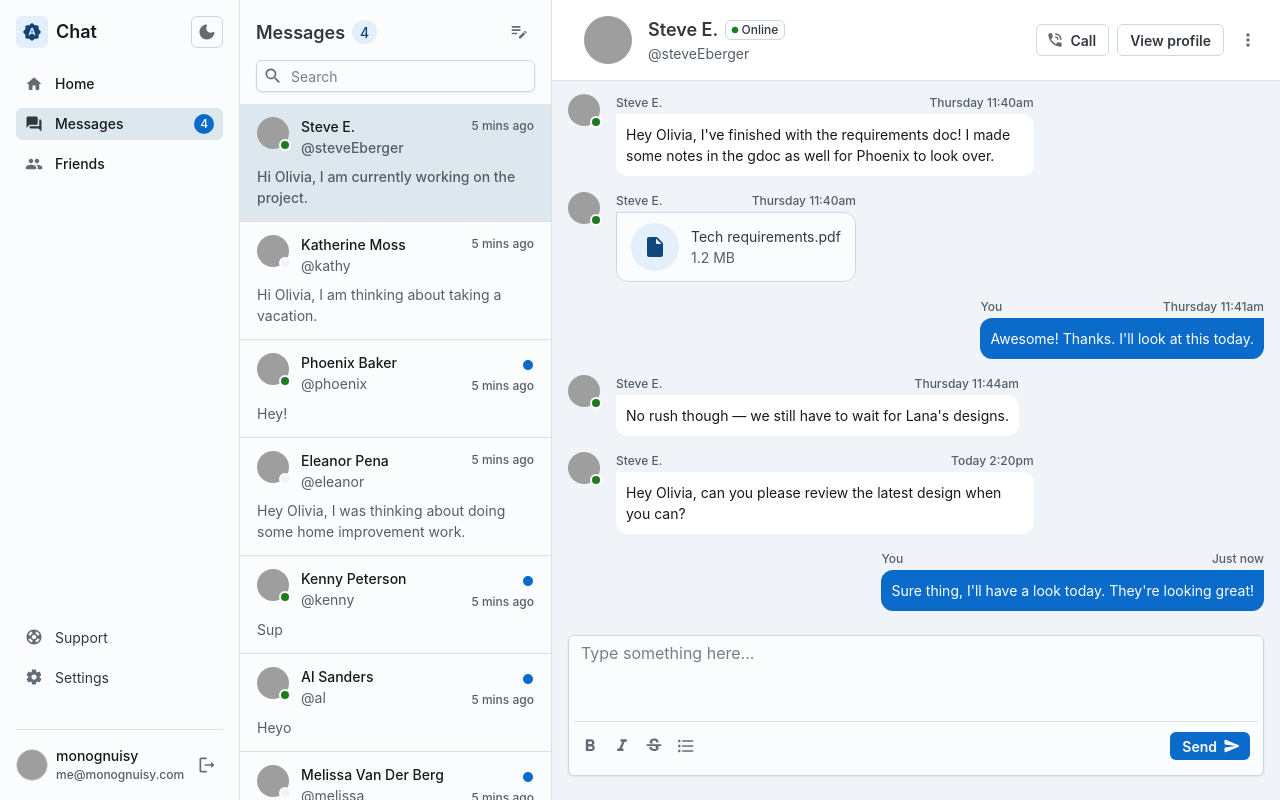
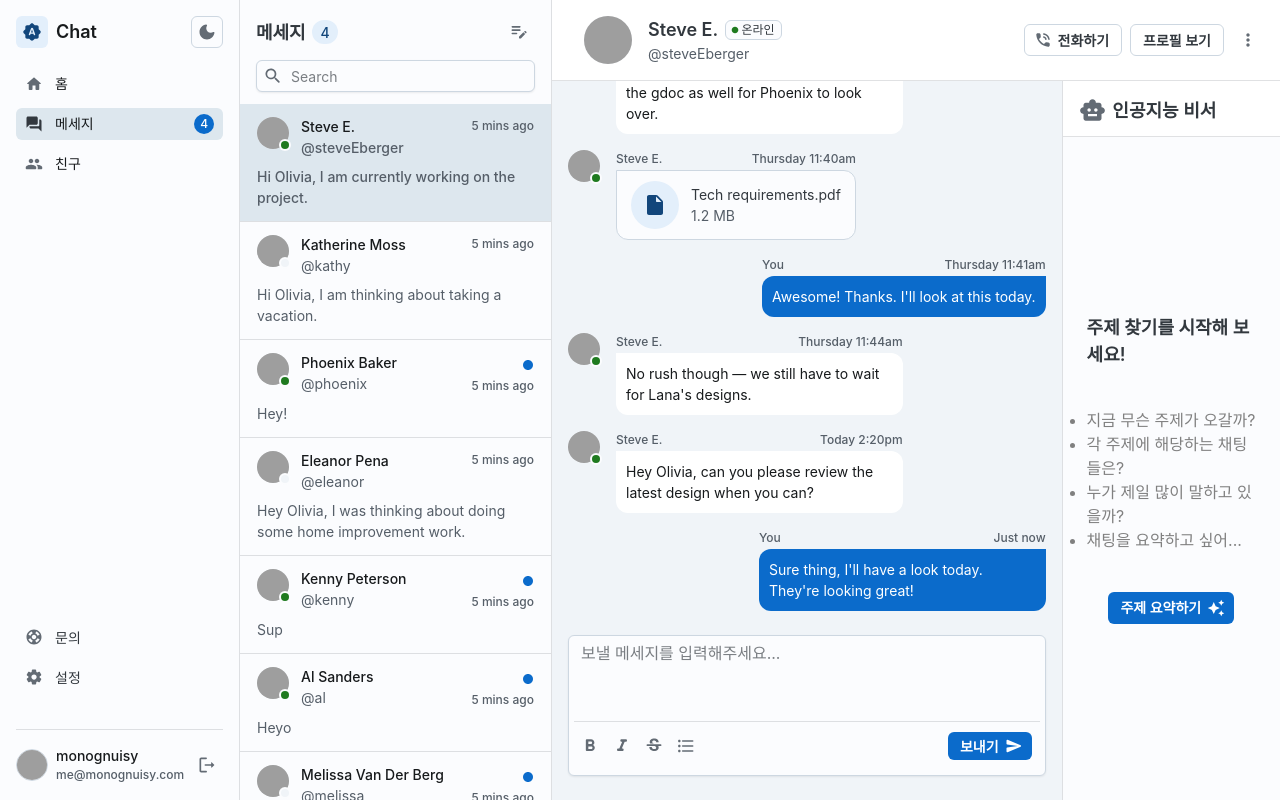
Before and after one commit to categorize-chat/chat-FE, a React (Vite) app: page / in a window 1280 px wide. Built offline with nearby package versions, Linux system fonts and the light colour scheme; grey boxes are pictures that could not be loaded; the HTML template or start-up script is replaced by a standard one.

Commit message:
feat: 주제 찾기 창 레이아웃 구성

```diff
--- /dev/null
+++ b/src/components/AiPannel.tsx
@@ -0,0 +1,79 @@
+import { Box, Button, Sheet, Stack, Typography } from '@mui/joy';
+import SmartToyIcon from '@mui/icons-material/SmartToy';
+import AutoAwesomeIcon from '@mui/icons-material/AutoAwesome';
+
+export default function AiPannel() {
+  return (
+    <Sheet
+      sx={{
+        borderLeft: '1px solid',
+        borderColor: 'divider',
+      }}
+    >
+      <Stack
+        direction="row"
+        spacing={1}
+        alignItems="center"
+        justifyContent="space-between"
+        p={2}
+        pb={1.5}
+        sx={{
+          borderBottom: '1px solid',
+          borderColor: 'divider',
+          backgroundColor: 'background.body',
+        }}
+      >
+        <Typography
+          fontSize={{ xs: 'md', md: 'lg' }}
+          component="h1"
+          fontWeight="lg"
+          sx={{ mr: 'auto' }}
+          startDecorator={<SmartToyIcon />}
+        >
+          인공지능 비서
+        </Typography>
+      </Stack>
+      <Box
+        sx={{
+          height: 'calc(100% - 56px)',
+          display: 'flex',
+          flexDirection: 'column',
+          justifyContent: 'center',
+          alignItems: 'center',
+          px: 3,
+        }}
+      >
+        <Typography
+          fontSize="lg"
+          fontWeight="lg"
+          sx={{
+            py: 3,
+          }}
+        >
+          주제 찾기를 시작해 보세요!
+        </Typography>
+        <ul
+          style={{
+            color: 'gray',
+            listStylePosition: 'outside',
+            paddingLeft: 0,
+          }}
+        >
+          <li>지금 무슨 주제가 오갈까?</li>
+          <li>각 주제에 해당하는 채팅들은?</li>
+          <li>누가 제일 많이 말하고 있을까?</li>
+          <li>채팅을 요약하고 싶어...</li>
+        </ul>
+
+        <Button
+          size="sm"
+          color="primary"
+          sx={{ my: 3, alignSelf: 'center', borderRadius: 'sm' }}
+          endDecorator={<AutoAwesomeIcon />}
+        >
+          주제 요약하기
+        </Button>
+      </Box>
+    </Sheet>
+  );
+}
--- a/src/components/ChatsPane.tsx
+++ b/src/components/ChatsPane.tsx
@@ -52,7 +52,7 @@ export default function ChatsPane(props: ChatsPaneProps) {
           }
           sx={{ mr: 'auto' }}
         >
-          Messages
+          메세지
         </Typography>
         <IconButton
           variant="plain"
--- a/src/components/MessageInput.tsx
+++ b/src/components/MessageInput.tsx
@@ -30,7 +30,7 @@ export default function MessageInput(props: MessageInputProps) {
     <Box sx={{ px: 2, pb: 3 }}>
       <FormControl>
         <Textarea
-          placeholder="Type something here…"
+          placeholder="보낼 메세지를 입력해주세요..."
           aria-label="Message"
           ref={textAreaRef}
           onChange={(e) => {
@@ -73,7 +73,7 @@ export default function MessageInput(props: MessageInputProps) {
                 endDecorator={<SendRoundedIcon />}
                 onClick={handleClick}
               >
-                Send
+                보내기
               </Button>
             </Stack>
           }
--- a/src/components/MessagesPane.tsx
+++ b/src/components/MessagesPane.tsx
@@ -7,6 +7,7 @@ import ChatBubble from './ChatBubble';
 import MessageInput from './MessageInput';
 import MessagesPaneHeader from './MessagesPaneHeader';
 import { ChatProps, MessageProps } from '../types';
+import AiPannel from './AiPannel';
 
 type MessagesPaneProps = {
   chat: ChatProps;
@@ -31,6 +32,21 @@ export default function MessagesPane(props: MessagesPaneProps) {
       }}
     >
       <MessagesPaneHeader sender={chat.sender} />
+      <Box
+        sx={{
+          display: 'grid',
+          gridTemplateColumns: '1fr minmax(min-content, min(30%, 360px))',
+          overflowY: 'auto',
+          height: '100%',
+        }}
+      >
+        <Box
+          sx={{
+            display: 'flex',
+            flexDirection: 'column',
+            overflowY: 'auto',
+          }}
+        >
           <Box
             sx={{
               display: 'flex',
@@ -58,7 +74,10 @@ export default function MessagesPane(props: MessagesPaneProps) {
                         src={message.sender.avatar}
                       />
                     )}
-                <ChatBubble variant={isYou ? 'sent' : 'received'} {...message} />
+                    <ChatBubble
+                      variant={isYou ? 'sent' : 'received'}
+                      {...message}
+                    />
                   </Stack>
                 );
               })}
@@ -81,6 +100,9 @@ export default function MessagesPane(props: MessagesPaneProps) {
               ]);
             }}
           />
+        </Box>
+        <AiPannel />
+      </Box>
     </Sheet>
   );
 }
--- a/src/components/MessagesPaneHeader.tsx
+++ b/src/components/MessagesPaneHeader.tsx
@@ -63,7 +63,7 @@ export default function MessagesPaneHeader(props: MessagesPaneHeaderProps) {
                   }
                   slotProps={{ root: { component: 'span' } }}
                 >
-                  Online
+                  온라인
                 </Chip>
               ) : undefined
             }
@@ -83,7 +83,7 @@ export default function MessagesPaneHeader(props: MessagesPaneHeaderProps) {
             display: { xs: 'none', md: 'inline-flex' },
           }}
         >
-          Call
+          전화하기
         </Button>
         <Button
           color="neutral"
@@ -93,7 +93,7 @@ export default function MessagesPaneHeader(props: MessagesPaneHeaderProps) {
             display: { xs: 'none', md: 'inline-flex' },
           }}
         >
-          View profile
+          프로필 보기
         </Button>
         <IconButton size="sm" variant="plain" color="neutral">
           <MoreVertRoundedIcon />
--- a/src/components/MyMessages.tsx
+++ b/src/components/MyMessages.tsx
@@ -18,7 +18,7 @@ export default function MyProfile() {
         display: 'grid',
         gridTemplateColumns: {
           xs: '1fr',
-          sm: 'minmax(min-content, min(30%, 400px)) 1fr',
+          sm: 'minmax(min-content, min(30%, 360px)) 1fr',
         },
       }}
     >
--- a/src/components/Sidebar.tsx
+++ b/src/components/Sidebar.tsx
@@ -107,7 +107,7 @@ export default function Sidebar() {
             <ListItemButton>
               <HomeRoundedIcon />
               <ListItemContent>
-                <Typography level="title-sm">Home</Typography>
+                <Typography level="title-sm">홈</Typography>
               </ListItemContent>
             </ListItemButton>
           </ListItem>
@@ -115,7 +115,7 @@ export default function Sidebar() {
             <ListItemButton selected>
               <QuestionAnswerRoundedIcon />
               <ListItemContent>
-                <Typography level="title-sm">Messages</Typography>
+                <Typography level="title-sm">메세지</Typography>
               </ListItemContent>
               <Chip size="sm" color="primary" variant="solid">
                 4
@@ -126,7 +126,7 @@ export default function Sidebar() {
             <ListItemButton>
               <GroupRoundedIcon />
               <ListItemContent>
-                <Typography level="title-sm">Friends</Typography>
+                <Typography level="title-sm">친구</Typography>
               </ListItemContent>
             </ListItemButton>
           </ListItem>
@@ -144,13 +144,13 @@ export default function Sidebar() {
           <ListItem>
             <ListItemButton>
               <SupportRoundedIcon />
-              Support
+              문의
             </ListItemButton>
           </ListItem>
           <ListItem>
             <ListItemButton>
               <SettingsRoundedIcon />
-              Settings
+              설정
             </ListItemButton>
           </ListItem>
         </List>
```
Lines whose indentation alone changed are shown as unchanged.
